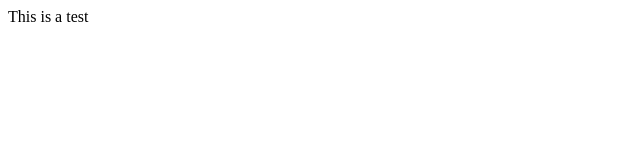
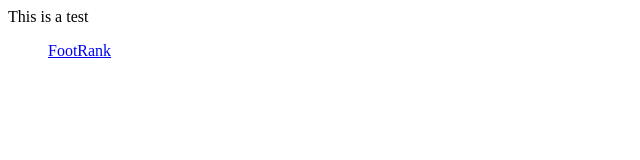
Before and after one commit to footrank/footrank.github.io, a plain HTML site: page test.html in a window 1280 px wide. Shown: the full height of the page, 0-640 px from the left. Drawn offline with Linux system fonts and the light colour scheme.

Commit message:
Add tests

```diff
--- a/test.html
+++ b/test.html
@@ -11,8 +11,18 @@
 
     This is a test
 
+    <div class="fb-page" data-href="https://www.facebook.com/FootRank-110061581347948" data-tabs="timeline"
+        data-width="" data-height="" data-small-header="false" data-adapt-container-width="true" data-hide-cover="false"
+        data-show-facepile="true">
+        <blockquote cite="https://www.facebook.com/FootRank-110061581347948" class="fb-xfbml-parse-ignore"><a
+                href="https://www.facebook.com/FootRank-110061581347948">FootRank</a></blockquote>
+    </div>
+
+    <div class="fb-like" data-href="https://footrank.github.io/test.html" data-width="" data-layout="standard"
+        data-action="like" data-size="small" data-share="true"></div>
 
     <div class="fb-comments" data-href="https://footrank.github.io/test.html" data-width="600" data-numposts="5"></div>
+
 </body>
 
 </html>
```
